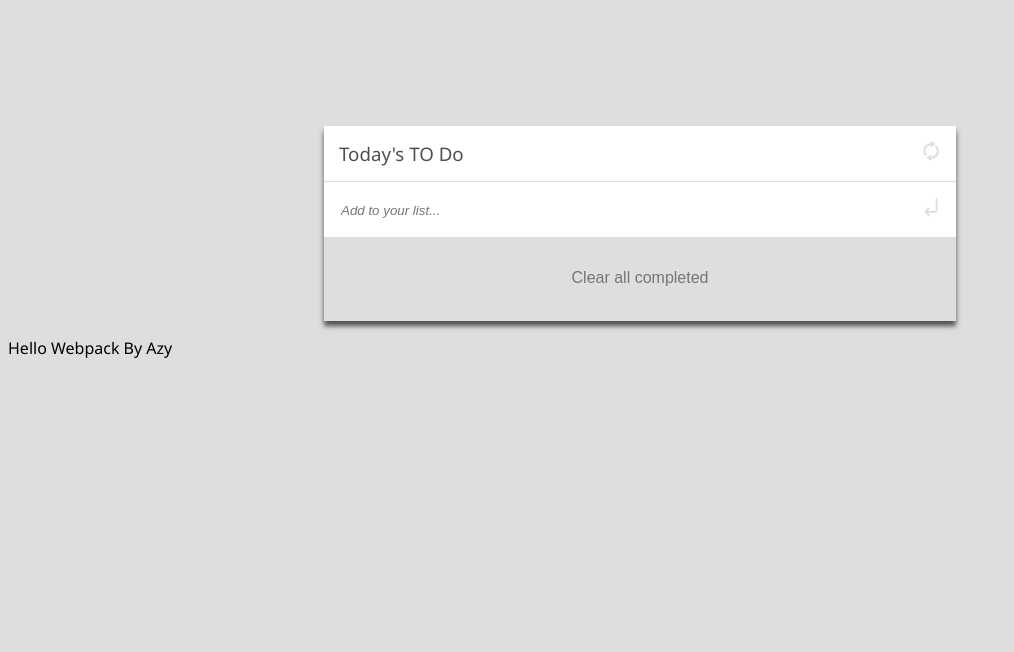
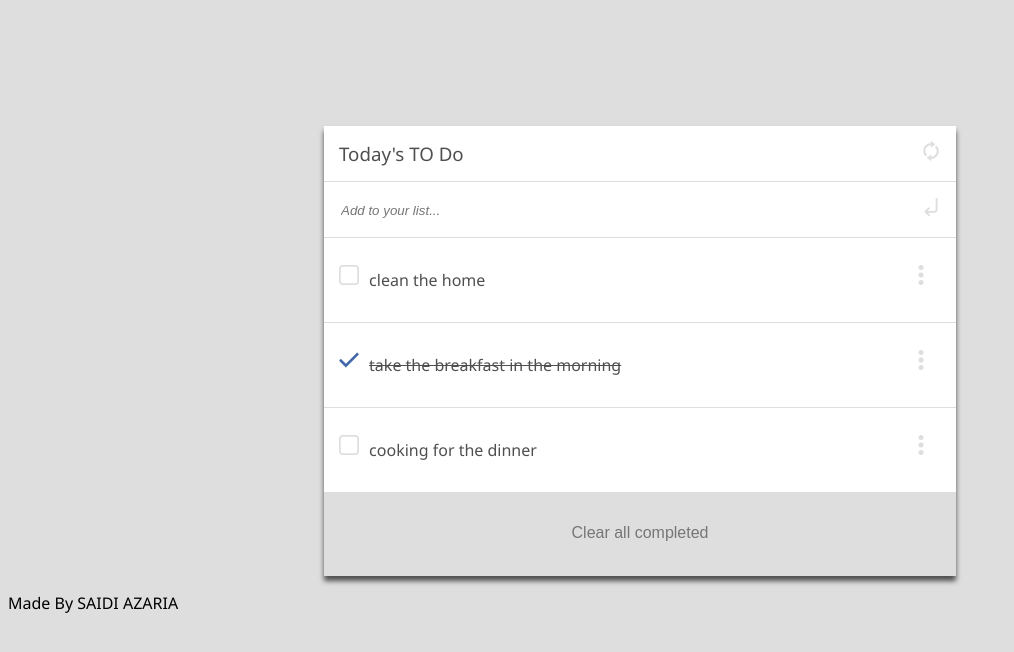
Before and after one commit to azy64/todolist, a website built with webpack: page src/index.html in a window 1280 px wide. Shown: the whole page, without its empty margins (0-1014 px from the left). Built offline with nearby package versions, Linux system fonts and the light colour scheme.

Commit message:
Add script for adding tasks and Fix linters errors

```diff
--- a/src/css/style.css
+++ b/src/css/style.css
@@ -11,6 +11,11 @@ body {
   background-color: #dedede;
 }
 
+.bg-selected {
+  /* cbackground-color: #ffdf80; */
+  background-color: rgba(255, 223, 128, 0.2);
+}
+
 .bg-transparent {
   background-color: transparent;
 }
@@ -20,21 +25,22 @@ body {
 }
 
 .btn {
-    color: rgb(118,118,118);
+  color: rgb(118, 118, 118);
   transition: color 1ms;
   cursor: pointer;
 }
-.btn:hover{
-    color: #504F4F;
+
+.btn:hover {
+  color: #504f4f;
   text-decoration: underline;
 }
 
 .container {
-    box-shadow: 0px 5px 5px #504F4F;
+  box-shadow: 0 5px 5px #504f4f;
 }
 
 .text-dark {
- color: #504F4F;
+  color: #504f4f;
 }
 
 .fw-0 {
@@ -74,7 +80,6 @@ body {
 }
 
 .min-h {
-
   min-height: 300px;
 }
 
@@ -91,7 +96,7 @@ body {
 }
 
 .grid-col-3 {
-    grid-template-columns: 10% 80% 10%;
+  grid-template-columns: 5% 90% 5%;
 }
 
 .m-0 {
@@ -110,6 +115,14 @@ body {
   padding-top: 28px;
 }
 
+.pt-5 {
+  padding-top: 40%;
+}
+
+.line-through {
+  text-decoration: line-through;
+}
+
 .text-center {
   text-align: center;
 }
@@ -119,7 +132,6 @@ body {
 }
 
 .border-b {
-
   border-bottom: 1px solid #dedede;
 }
 
@@ -129,10 +141,15 @@ body {
   font-style: italic !important;
 }
 
-#task :focus{
+#task :focus {
   border: 0 !important;
   outline: 0 !important;
 }
-#task ::placeholder{
+
+#task ::placeholder {
   font-style: italic;
 }
+
+.edit {
+  cursor: text !important;
+}
--- a/src/index.html
+++ b/src/index.html
@@ -14,7 +14,7 @@
                     <h3 class="m-0 text-dark fw-0">Today's TO Do</h3>
                 </div>
                 <div class="p text-end">
-                    <img src="" alt="image_refresh" class="refresh" width="20" />
+                    <img src="./images/checked.png" alt="image_refresh" class="refresh" width="20" />
                 </div>
             </div>
             <div class="grid grid-col-2 border-b">
@@ -22,10 +22,10 @@
                     <input type="text" id="task" placeholder="Add to your list..." class="text-dark no-border w-100 h-100"/>
                 </div>
                 <div class="p text-end">
-                    <img src="" alt="image_refresh" class="enter" width="20" />
+                    <img src="./images/checked.png" alt="image_refresh" class="enter" width="20" />
                 </div>
             </div>
-            <div class="grid grid-col-3">
+            <div id="task-container">
 
             </div>
             <div class="bg-grey text-center min-h-50 pt">
--- a/src/index.js
+++ b/src/index.js
@@ -2,8 +2,16 @@ import _ from 'lodash';
 import img from './images/refresh.png';
 import img1 from './images/refresh-hover.png';
 import enter from './images/enter.png';
+import square from './images/square.png';
+import squareHover from './images/square-hover.png';
+import menu from './images/menu.png';
+import menuHover from './images/menu-hover.png';
+import checked from './images/checked.png';
+import deleteIcon from './images/delete.png';
+import deleteIconHover from './images/delete-hover.png';
 import './css/style.css';
 
+const container = document.getElementById('task-container');
 const data = [
   {
     description: 'clean the home',
@@ -12,7 +20,7 @@ const data = [
   },
   {
     description: 'take the breakfast in the morning',
-    completed: false,
+    completed: true,
     index: 2,
   },
   {
@@ -22,7 +30,6 @@ const data = [
   },
 ];
 const component = () => {
-  console.log(data);
   const element = document.createElement('p');
   const refresh = document.querySelector('.refresh');
   const enterImage = document.querySelector('.enter');
@@ -34,8 +41,93 @@ const component = () => {
   refresh.addEventListener('mouseout', () => {
     refresh.src = img;
   });
-  element.textContent = _.join(['Hello', ' Webpack By Azy'], ' ');
+  element.textContent = _.join(['Made', 'By SAIDI AZARIA'], ' ');
   return element;
+};
+const loadIconAndEvent = () => {
+  const squares = document.querySelectorAll('.square');
+  const menus = document.querySelectorAll('.menu');
+  squares.forEach((img) => {
+    img.src = square;
+    if (img.classList.contains('checked')) img.src = checked;
+    img.addEventListener('mouseover', () => {
+      if (img.src !== checked) img.src = squareHover;
+    });
+    img.addEventListener('mouseout', () => {
+      if (img.src !== checked) img.src = square;
+    });
+    img.addEventListener('click', () => {
+      const parent = img.parentNode;
+      const target = parent.nextSibling.nextSibling.firstChild.nextSibling;
+      // console.log('cible: ', target);
+      img.src = img.src === checked ? square : checked;
+      if (img.src === checked) target.classList.add('line-through');
+      else target.classList.remove('line-through');
+    });
+  });
+  menus.forEach((img) => {
+    img.src = menu;
+    img.addEventListener('mouseover', () => {
+      if (img.src !== deleteIcon) img.src = menuHover;
+      else img.src = deleteIconHover;
+    });
+    img.addEventListener('mouseout', () => {
+      if (img.src !== deleteIconHover) img.src = menu;
+      else img.src = deleteIcon;
+    });
+  });
+};
+
+const check = (value) => {
+  if (value) return 'checked';
+  return '';
+};
+/**
+ * this function make the element's content editable
+ */
+const editable = () => {
+  const p = document.querySelectorAll('.edit');
+  p.forEach((element) => {
+    element.addEventListener('click', () => {
+      element.style.outline = 'none';
+      const parent = element.parentNode;
+      parent.parentNode.classList.add('bg-selected');
+      parent.nextSibling.nextSibling.firstChild.nextSibling.src = deleteIcon;
+      element.setAttribute('contenteditable', true);
+    });
+    element.addEventListener('blur', () => {
+      const parent = element.parentNode;
+      // console.log('jai perdu le focus');
+      parent.parentNode.classList.remove('bg-selected');
+      parent.nextSibling.nextSibling.firstChild.nextSibling.src = menu;
+    });
+  });
+};
+/**
+ * this function add all the tasks in the container
+ */
+const addTask = () => {
+  let chaine = '';
+  data.forEach((task) => {
+    chaine += `
+        <div class=" grid grid-col-3 border-b p">
+            <div class="pt-5">
+                <img alt="image_square" class="square ${check(task.completed)}" src="" width="20"/>
+            </div>
+            <div>
+                <p class="h-100 text-dark edit ${check(task.completed) === 'checked' ? 'line-through' : ''}">${task.description}</p>
+            </div>
+            <div class="pt-5">
+                <img alt="image_menu" class="menu" src="" width="20"/>
+            </div>
+
+        </div>
+        `;
+  });
+  container.innerHTML = chaine;
+  loadIconAndEvent();
+  editable();
 };
 
 document.body.append(component());
+addTask();
```
Also changed, not shown: dist/00c9bc6502fa89859d69.png (added), dist/0c269f7098e3c942af67.png (added), dist/0d2cf9cd3c9921c0ae69.png (added), dist/19024b987bf42665b3c8.png (added), dist/2695422b70c2d7392aa8.png (added), dist/415f0304d5818600d2b8.png (added), dist/5ffb8a6ce77a2e10f193.png (added), dist/665899a6c374134a39bc.png (added), dist/d3083b71080cf20f33d9.png (added), dist/index.html, 1 other file. Lines whose indentation alone changed are shown as unchanged.
